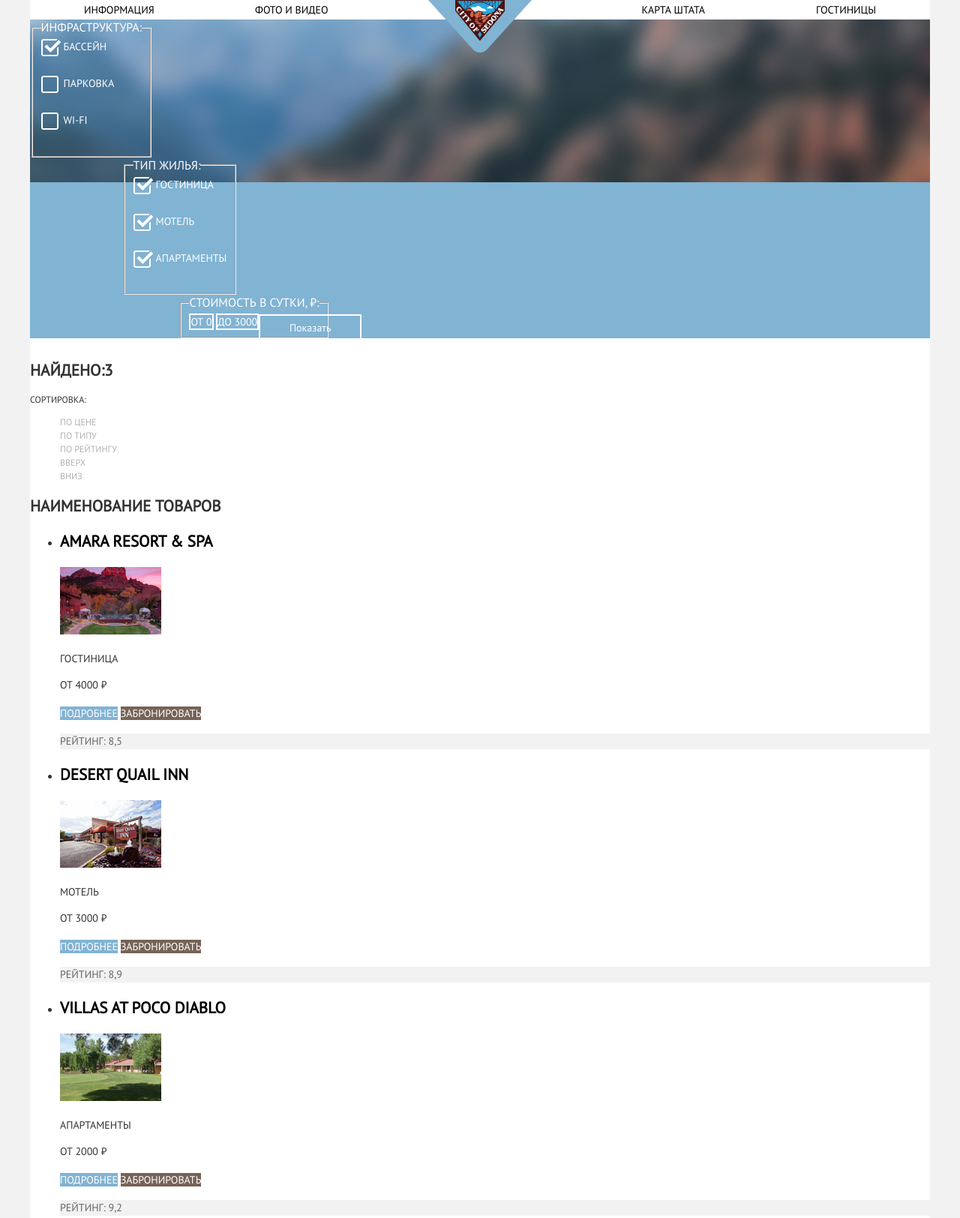
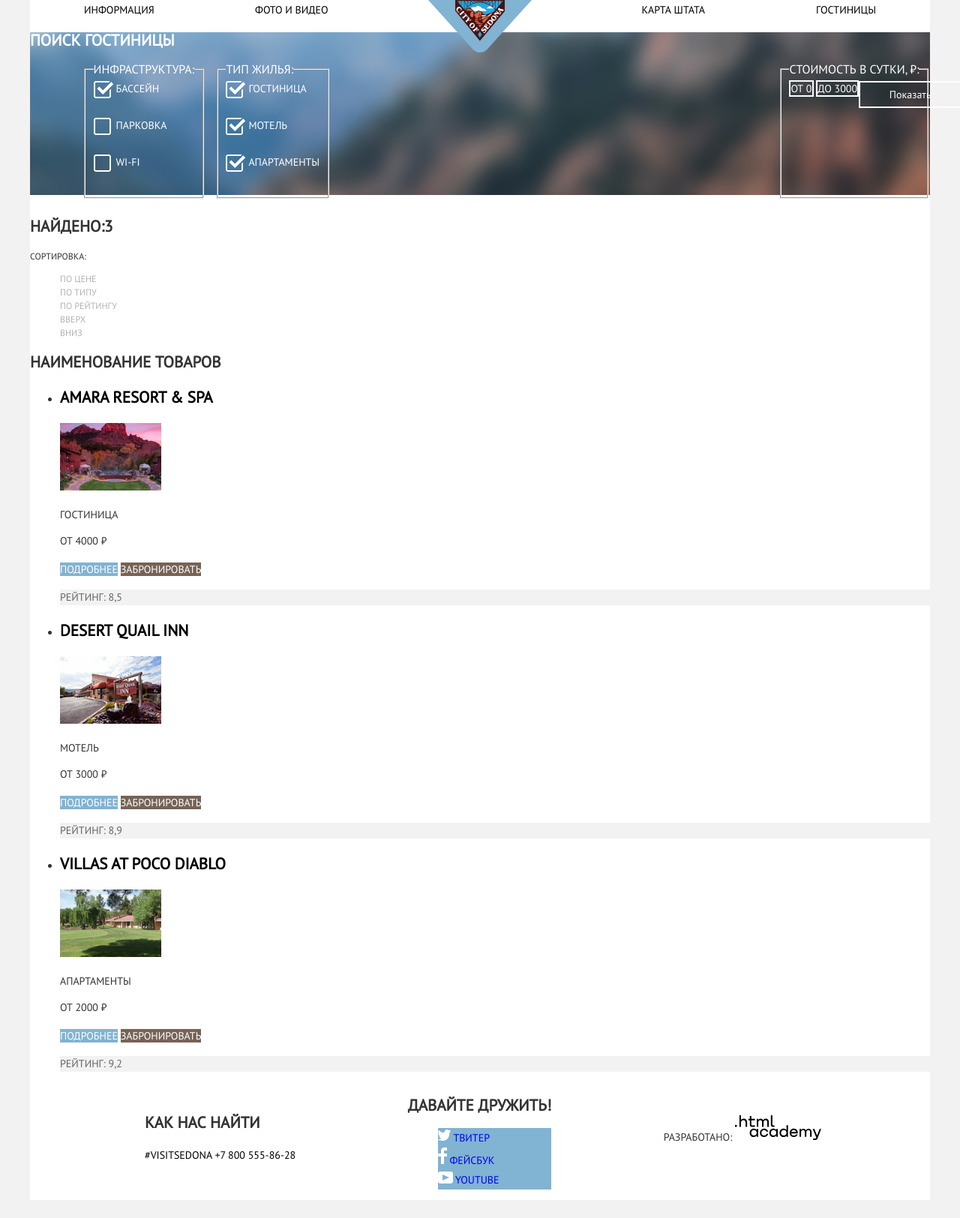
Before and after one commit to Zeldikus/1788423-sedona-31, a plain HTML site: page catalog.html in a window 1280 px wide. Shown: the top 1624 px of the page at 75% size. After the commit the page ends 1600 px from the top, so only its background shows below. Drawn offline with Linux system fonts and the light colour scheme; a web font is replaced by a local one.

Commit message:
Хоть бы успел

```diff
--- a/catalog.html
+++ b/catalog.html
@@ -29,7 +29,7 @@
   <main class="container">
     <section class="filters">
       <h2 class="helper">Поиск Гостиницы</h2>
-      <form method="GET" action="#">
+      <form class="form-filters" method="GET" action="#">
         <fieldset class="search search-grid">
           <legend class="chek">Инфраструктура:</legend>
           <label class="label-checkbox option">
@@ -42,7 +42,7 @@
             <span class="checkbox-span"></span>
             <span>Парковка</span>
           </label>
-          <label class="label-checkbox option option">
+          <label class="label-checkbox option">
             <input class="checkbox-input" type="checkbox" value="Wi-Fi">
             <span class="checkbox-span"></span>
             <span>Wi-Fi<span>
@@ -144,7 +144,7 @@
         </li>
       </ul>
     </section>
-    <p>
+    <p class="footer-html">
       Разработано:
       <a class="creator" href="https://htmlacademy.ru"> <img src="img/logo_htmlacademy.svg"></a>
     </p>
--- a/css/style.css
+++ b/css/style.css
@@ -163,10 +163,25 @@ img {
 }
 
 .main-footer {
-  display: grid;
-  grid-template-columns: repeat(3, 1fr);
+  display: flex;
   margin: top -10px;
   z-index: 1;
+  justify-content: space-between;
+}
+.footer-contacts{
+  margin-left: 153px;
+  margin-top: 23px;
+  margin-bottom: 36px;
+}
+
+.footer-social{
+  align-self: center;
+}
+
+.footer-html{
+  margin-right: 145px;
+  margin-top: 44px;
+  margin-bottom: 48px;
 }
 
 .twitter,
@@ -174,15 +189,13 @@ img {
 .youtube {
   background-color: var(--basic-midle-blue);
 }
-
 .blue-background {
   background-color: var(--basic-midle-blue);
 }
 
 .filters {
-  display: grid;
   width: 100%;
-  min-height: 217px;
+  height: 217px;
   margin-bottom: 30px;
   background-color: var(--basic-extra-blue);
   background-image: url(../img/background.jpg);
@@ -192,23 +205,22 @@ img {
   font-size: 14px;
   line-height: 21px;
   color: var(--basic-white);
-  grid-template-columns: 1fr 1fr 1fr;
+  margin-bottom: 29px;
 }
 
-.helper {
-  display: none;
+.form-filters {
+  display: flex;
+  margin: 0;
+  padding: 0;
+  justify-content: space-between;
 }
 
-.search-grid {
-  justify-self: start;
+.search-grid{
+  margin-left: 72px;
 }
 
-.search-grid-center {
-  justify-self: center;
-}
-
-.search-grid-end {
-  justify-self: end;
+.search-grid-center{
+  margin-right: 586px;
 }
 
 .main-list {
@@ -221,11 +233,6 @@ img {
   display: grid;
 }
 
-/*.features-grid{
-  padding: 0;
-  grid-column-start: 1;
-  grid-column-end: 4;
-}*/
 .chek {
   color: var(--basic-white);
   font-size: 16px;
@@ -237,6 +244,8 @@ img {
   -webkit-appearance: none;
   -moz-appearance: none;
   appearance: none;
+  border: 0;
+  outline: 0;
 }
 
 .label-checkbox {
```
